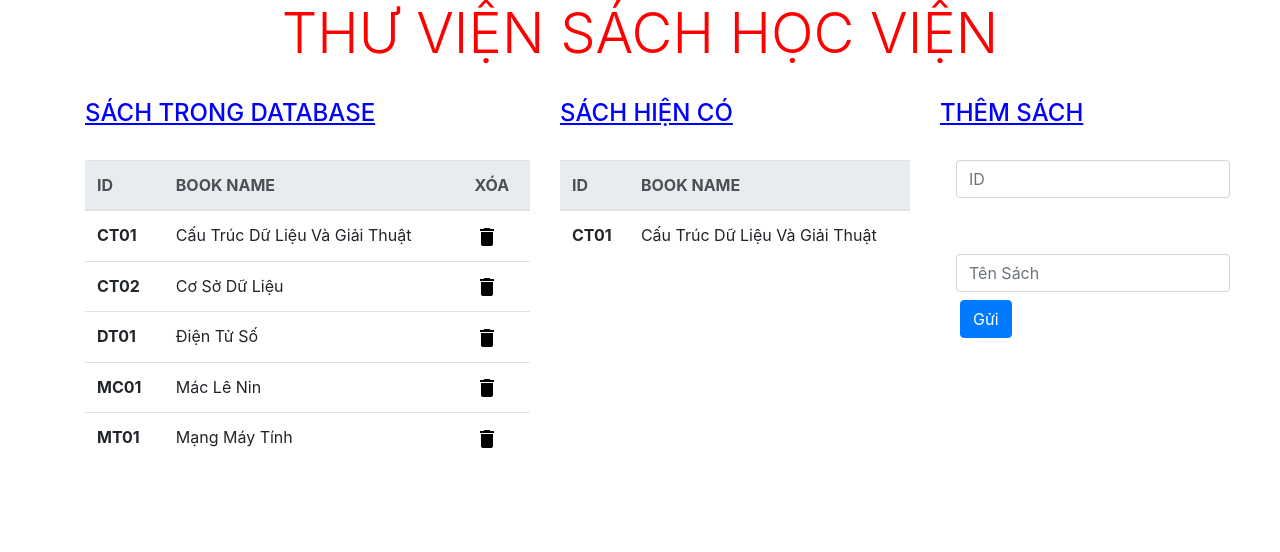
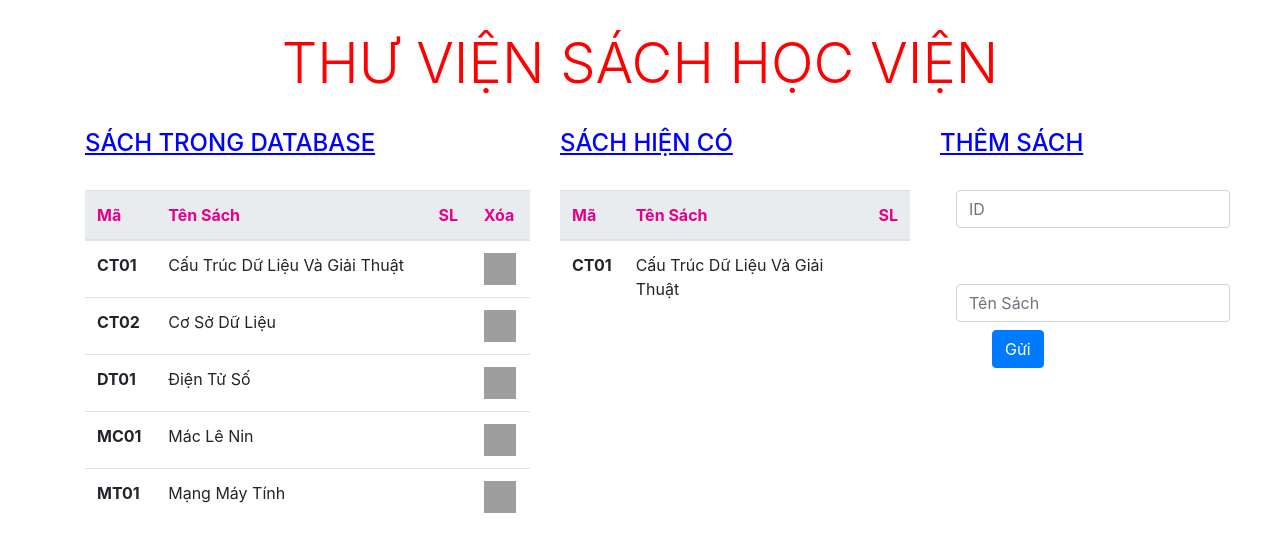
Before and after one commit to dinhdeveloper/ThuVienSach, a PHP site: page / in a window 1280 px wide. Shown: the top 552 px of the page. Run offline with PHP 8.4, Linux system fonts and the light colour scheme; data comes from the database, SQL or seed files in the repository; data that the repository does not hold is empty; grey boxes are pictures that could not be loaded.

Commit message:
update end

```diff
--- a/index.php
+++ b/index.php
@@ -33,7 +33,7 @@
                         if (data == 1) {
                             $("#kiemtra").css("color", "red").html("Mã đã tồn tại.");
                             // $.button("#submit").type = "hidden";
-                           // $("#bookname").css("type", "hidden");
+                            $("#bookname").css("type", "hidden");
 
                         }
                         else {
@@ -47,7 +47,7 @@
 </head>
 <body>
 <div class="container">
-    <h1 class="display-4" style="text-align: center; color: red">
+    <h1 class="display-4" style="text-align: center; color: red; margin-top: 30px">
         THƯ VIỆN SÁCH HỌC VIỆN
     </h1><br>
     <div class="row">
@@ -57,9 +57,10 @@
             <table class="table">
                 <thead class="thead-light">
                 <tr>
-                    <th scope="col">ID</th>
-                    <th scope="col">BOOK NAME</th>
-                    <th scope="col">XÓA</th>
+                    <th scope="col" style="color: #E3008C">Mã</th>
+                    <th scope="col" style="color: #E3008C">Tên Sách</th>
+                    <th scope="col" style="color: #E3008C">SL</th>
+                    <th scope="col" style="color: #E3008C">Xóa</th>
                 </tr>
                 </thead>
                 <tbody>
@@ -71,7 +72,8 @@
                     <tr>
                         <th scope="row"><?php echo $row['id'] ?></th>
                         <td><?php echo $row['bookname'] ?></td>
-                        <td><a href="CapNhat.php?id=<?php echo $row['id'] ?>"><img src="Lib/delete.png"></a></td>
+                        <td style="text-align: center"><?php echo $row['quantity'] ?></td>
+                        <td><a href="CapNhat.php?id=<?php echo $row['id'] ?>"><img src="Lib/deletee.png" style="width: 32px; height: 32px"></a></td>
                     </tr>
                     <?php
                 }
@@ -84,8 +86,9 @@
             <table class="table">
                 <thead class="thead-light">
                 <tr>
-                    <th scope="col">ID</th>
-                    <th scope="col">BOOK NAME</th>
+                    <th scope="col" style="color: #E3008C">Mã</th>
+                    <th scope="col" style="color: #E3008C">Tên Sách</th>
+                    <th scope="col" style="color: #E3008C">SL</th>
                 </tr>
                 </thead>
                 <tbody>
@@ -97,6 +100,7 @@
                     <tr>
                         <th scope="row"><?php echo $row['id'] ?></th>
                         <td><?php echo $row['bookname'] ?></td>
+                        <td style="text-align: center"><?php echo $row['quantity'] ?></td>
                     </tr>
                     <?php
                 }
@@ -108,15 +112,19 @@
             <h4 style="color: blue"><u>THÊM SÁCH</u></h4><br>
             <form class="form-inline" method="post">
                 <div class="form-group mx-sm-3 mb-2">
-                    <label for="bookname" class="sr-only">ID</label>
+                    <label for="bookname" class="sr-only">Mã Sách</label>
                     <input type="text" class="form-control" id="id" placeholder="ID" name="id">
                 </div>
                 <div id="kiemtra"></div>
                 <br>
                 <br>
                 <div class="form-group mx-sm-3 mb-2">
-                    <label for="bookname" class="sr-only">Book Name</label>
+                    <label for="bookname" class="sr-only">Tên Sách</label>
                     <input type="text" class="form-control" id="bookname" placeholder="Tên Sách" name="bookname">
+                </div>
+                <div class="form-group mx-sm-3 mb-2">
+                    <label for="bookname" class="sr-only">Số Lượng</label>
+                    <input type="hidden" class="form-control" id="soluong" placeholder="Số Lượng" name="soluong">
                 </div>
                 <button type="submit" id="submit" class="btn btn-primary mb-2" name="submit" style="margin-left:20px">
                     Gửi
@@ -126,11 +134,12 @@
             if (isset($_REQUEST['submit'])) {
                 $id = $_POST['id'];
                 $bookname = $_POST['bookname'];
+                $soluong = $_POST['soluong'];
                 if ($id == "" || $bookname == "") {
                     echo '<script>alert("Vui lòng nhập đầy đủ trường thông tin")</script>';
                 } else {
-                    $sql = "INSERT INTO book(id,bookname)
-					            VALUES ('$id','$bookname')";
+                    $sql = "INSERT INTO book(id,bookname,quantity)
+					            VALUES ('$id','$bookname',1)";
                     $result = Database::ExecuteQuery($sql);
                     Database::ChangeURL("index.php");
                 }
```
